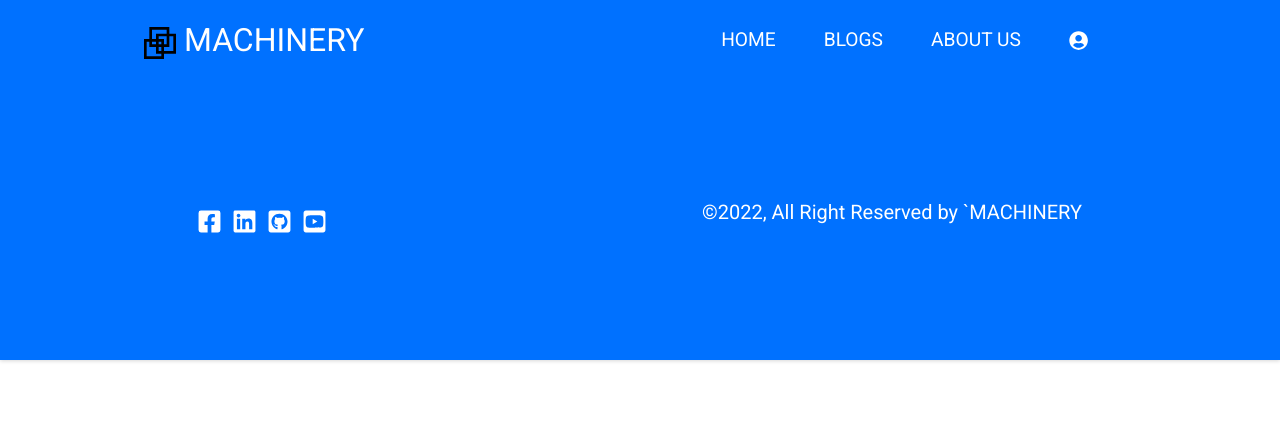
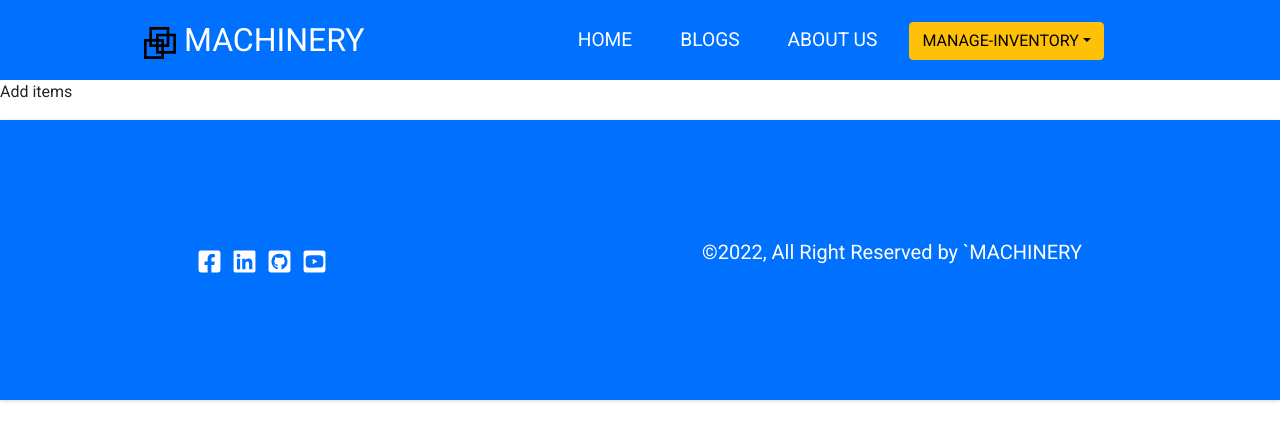
Before and after one commit to Imran-2022/INVENTORY-MANAGEMENT-CLIENT, a React (Create React App) app: page /add-items in a window 1280 px wide. Shown: the top 440 px of the page. Built offline with nearby package versions, Linux system fonts and the light colour scheme.

Commit message:
create dropdown react

```diff
--- a/src/PageRoutes.js
+++ b/src/PageRoutes.js
@@ -8,6 +8,9 @@ import {
 import AboutUs from './Pages/AboutUs/AboutUs';
 import Blogs from './Pages/Blogs/Blogs';
 import Main from './Pages/Main/Main';
+import ManageItems from './Pages/ManageItems/ManageItems';
+import MyItems from './Pages/MyItems/MyItems';
+import AddItems from './Pages/AddItems/AddItems';
 const PageRoutes = () => {
     return (
         <div>
@@ -16,7 +19,9 @@ const PageRoutes = () => {
                 <Route exact path="/about-us" element={<AboutUs />} />
                 <Route path="/blogs" element={<Blogs />} />
                 <Route path="/" element={<Main />} />
-
+                <Route path="/manage-items" element={< ManageItems/>} />
+                <Route path="/my-items" element={<MyItems />} />
+                <Route path="/add-items" element={<AddItems />} />
             </Routes>
             <Footer />
         </div>
--- /dev/null
+++ b/src/Pages/AddItems/AddItems.js
@@ -0,0 +1,11 @@
+import React from 'react';
+import "./AddItems.css"
+const AddItems = () => {
+    return (
+        <div>
+            <p>Add items</p>
+        </div>
+    );
+};
+
+export default AddItems;
--- /dev/null
+++ b/src/Pages/ManageItems/ManageItems.js
@@ -0,0 +1,11 @@
+import React from 'react';
+import "./ManageItems.css"
+const ManageItems = () => {
+    return (
+        <div>
+            <p>Manage Items</p>
+        </div>
+    );
+};
+
+export default ManageItems;
--- /dev/null
+++ b/src/Pages/MyItems/MyItems.js
@@ -0,0 +1,11 @@
+import React from 'react';
+import './MyItems.css'
+const MyItems = () => {
+    return (
+        <div>
+            <p>my items</p>
+        </div>
+    );
+};
+
+export default MyItems;
--- a/src/Shared/Navigation/Navigation.css
+++ b/src/Shared/Navigation/Navigation.css
@@ -65,6 +65,17 @@
 .nav-links:hover{
   color: white;
 }
+.nav-linkss {
+  color: black;
+  text-decoration: inherit;
+  text-decoration: none;
+  padding: 0.5rem 1rem;
+  height: 100%;
+  border-bottom: 3px solid transparent;
+}
+.nav-linkss:hover{
+  color: black;
+}
 .fa-code {
   margin-left: 1rem;
 }
--- a/src/Shared/Navigation/Navigation.js
+++ b/src/Shared/Navigation/Navigation.js
@@ -3,6 +3,7 @@ import { NavLink } from "react-router-dom";
 import "./Navigation.css"
 import { GrVirtualMachine } from 'react-icons/gr';
 import { FaUserCircle } from 'react-icons/fa';
+import { Dropdown } from 'react-bootstrap';
 const Navigation = () => {
     const [click, setClick] = React.useState(false);
     const handleClick = () => setClick(!click);
@@ -12,7 +13,7 @@ const Navigation = () => {
             <div className={click ? "main-container" : ""} onClick={() => Close()} />
             <nav className="navbar " onClick={e => e.stopPropagation()}>
                 <div className="nav-container">
-                    <NavLink exact to="/" className="nav-logo nav-links"><GrVirtualMachine/> MACHINERY</NavLink>
+                    <NavLink exact to="/" className="nav-logo nav-links"><GrVirtualMachine /> MACHINERY</NavLink>
                     <ul className={click ? "nav-menu active" : "nav-menu"}>
                         <li className="nav-item">
                             <NavLink
@@ -48,13 +49,17 @@ const Navigation = () => {
                             </NavLink>
                         </li>
                         <li className="nav-item">
-                            <span
-                                activeClassName="active"
-                                className="nav-links"
-                                onClick={click ? handleClick : null}
-                            >
-                                <FaUserCircle />
-                            </span>
+                            <Dropdown >
+                                <Dropdown.Toggle variant="warning" id="dropdown-basic">
+                                    MANAGE-INVENTORY
+                                </Dropdown.Toggle>
+                                <Dropdown.Menu>
+                                    <Dropdown.Item><NavLink className='nav-linkss' onClick={click ? handleClick : null} to="manage-items">MANAGE ITEMS</NavLink></Dropdown.Item>
+                                    <Dropdown.Item><NavLink className='nav-linkss' onClick={click ? handleClick : null} to="add-items">ADD ITEMS</NavLink></Dropdown.Item>
+                                    <Dropdown.Item><NavLink className='nav-linkss' onClick={click ? handleClick : null} to="my-items">MY ITEMS</NavLink></Dropdown.Item>
+                                    <Dropdown.Item> <NavLink className='nav-linkss' to="signOut">SIGN OUT</NavLink></Dropdown.Item>
+                                </Dropdown.Menu>
+                            </Dropdown>
                         </li>
                     </ul>
                     <div className="nav-icon" onClick={handleClick}>
```
Also changed, not shown: src/Pages/AddItems/AddItems.css (added), src/Pages/ManageItems/ManageItems.css (added), src/Pages/MyItems/MyItems.css (added).
